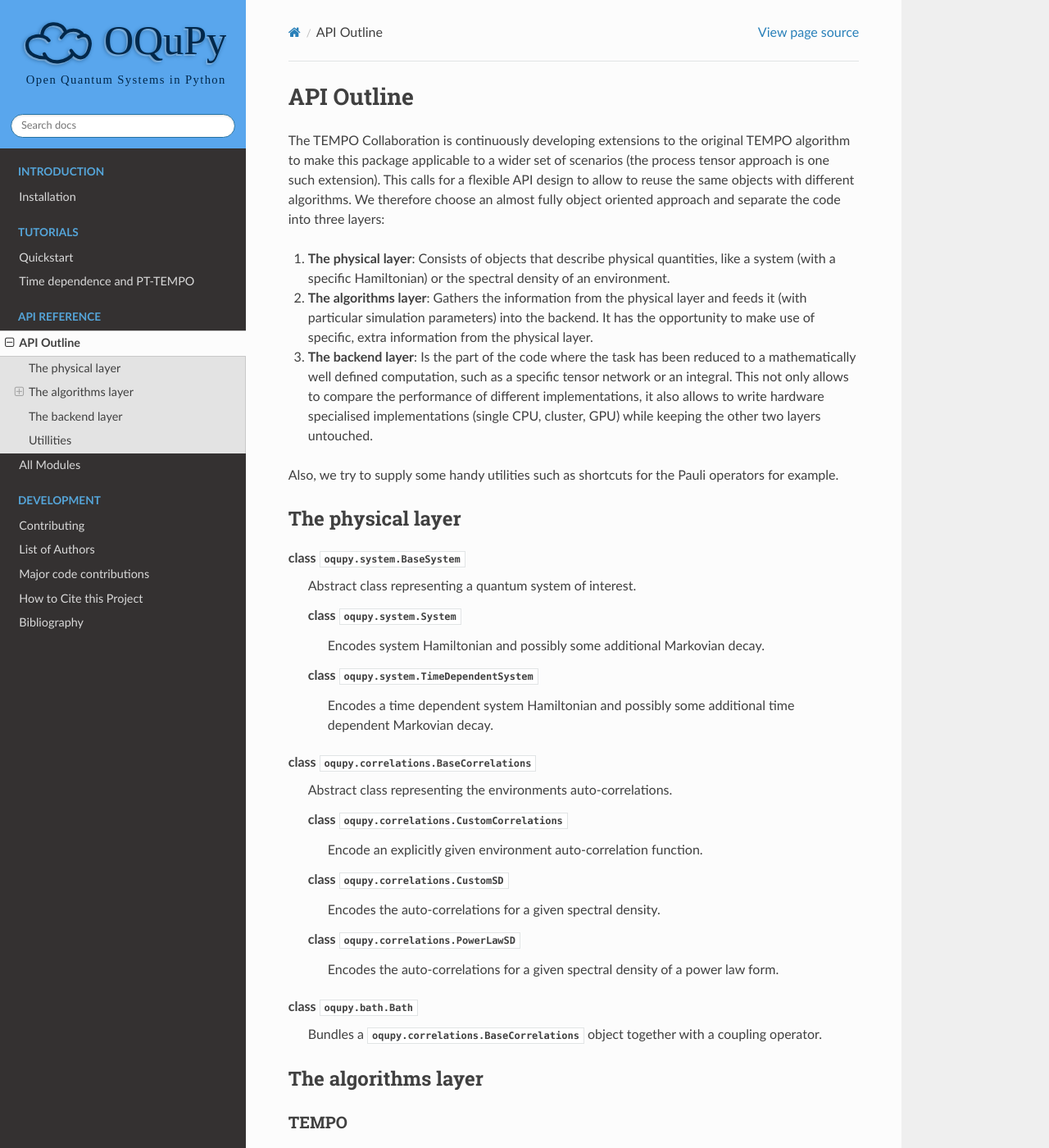
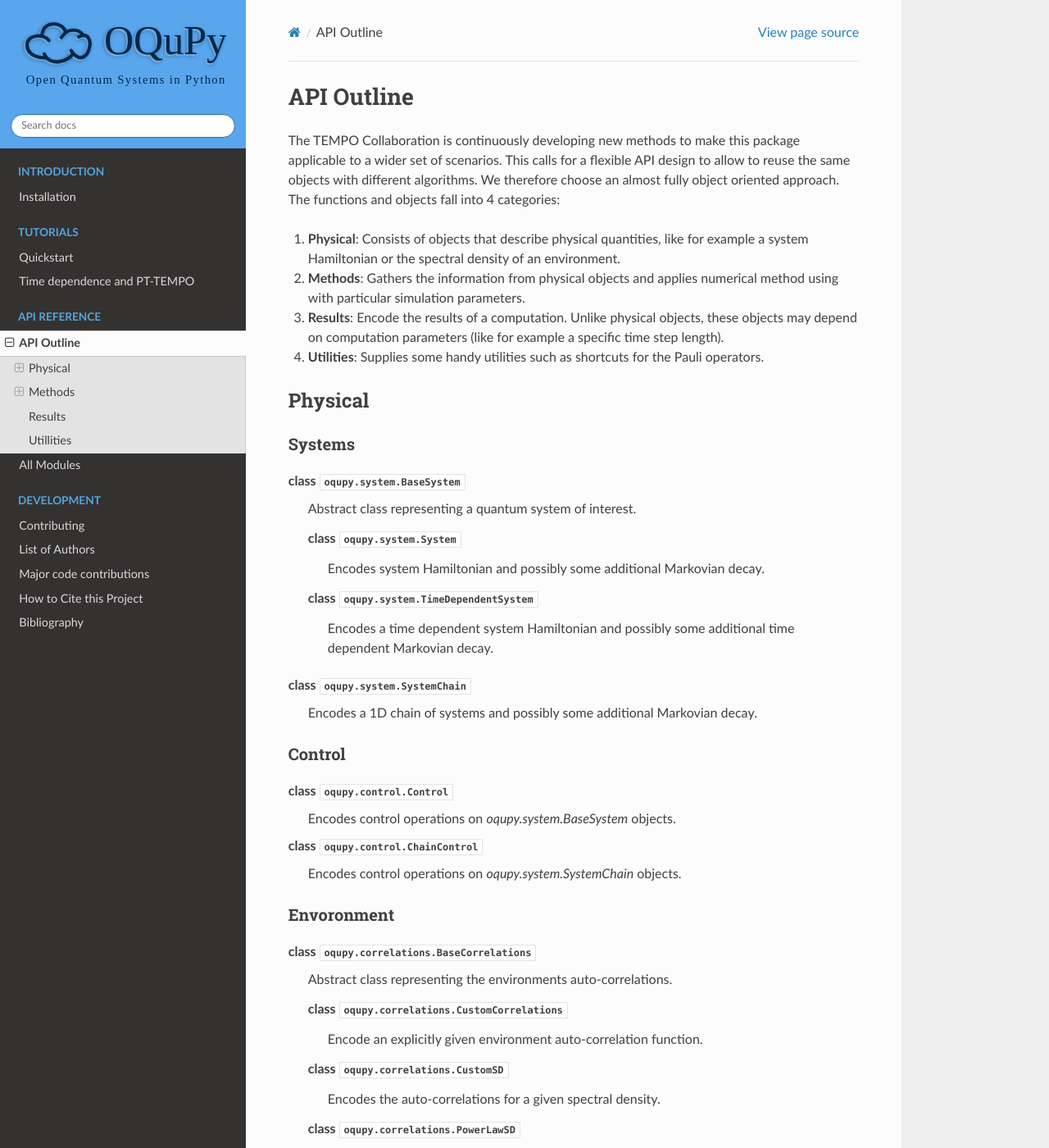
Before and after one commit to tempoCollaboration/OQuPy, a Sphinx documentation site: the page built from docs/pages/api.rst, in a window 1280 px wide and 1400 px high. Shown: the whole window at 82% size. Built offline with Sphinx 7.4.7 and the Read the Docs theme 2.0.0, drawn with Linux system fonts in a browser that asks for light colours; the version number could not be read and is left out; some of the changed text lies outside the part shown.

```diff
--- a/docs/pages/api.rst
+++ b/docs/pages/api.rst
@@ -1,33 +1,27 @@
 API Outline
 ===========
 
-The TEMPO Collaboration is continuously developing extensions to the original
-TEMPO algorithm to make this package applicable to a wider set of scenarios
-(the process tensor approach is one such extension). This calls for a flexible
+The TEMPO Collaboration is continuously developing new methods to make this
+package applicable to a wider set of scenarios. This calls for a flexible
 API design to allow to reuse the same objects with different algorithms. We
-therefore choose an almost fully object oriented approach and separate the
-code into three layers:
+therefore choose an almost fully object oriented approach. The functions and
+objects fall into 4 categories:
 
-1. **The physical layer**: Consists of objects that describe physical
-   quantities, like a system (with a specific Hamiltonian) or the spectral
-   density of an environment.
-2. **The algorithms layer**: Gathers the information from the physical
-   layer and feeds it (with particular simulation parameters) into the backend.
-   It has the opportunity to make use of specific, extra information from the
-   physical layer.
-3. **The backend layer**: Is the part of the code where the task has been
-   reduced to a mathematically well defined computation, such as a specific
-   tensor network or an integral. This not only allows to compare the
-   performance of different implementations, it also allows to write hardware
-   specialised implementations (single CPU, cluster, GPU) while keeping the
-   other two layers untouched.
+1. **Physical**: Consists of objects that describe physical quantities, like
+   for example a system Hamiltonian or the spectral density of an environment.
+2. **Methods**: Gathers the information from physical objects and applies
+   numerical method using with particular simulation parameters.
+3. **Results**: Encode the results of a computation. Unlike physical objects,
+   these objects may depend on computation parameters (like for example a
+   specific time step length).
+4. **Utilities**: Supplies some handy utilities such as shortcuts for the
+   Pauli operators.
 
-Also, we try to supply some handy utilities such as shortcuts for the
-Pauli operators for example.
+Physical
+--------
 
-
-The physical layer
-------------------
+Systems
+*******
 
 class :class:`oqupy.system.BaseSystem`
   Abstract class representing a quantum system of interest.
@@ -38,6 +32,23 @@ class :class:`oqupy.system.BaseSystem`
   class :class:`oqupy.system.TimeDependentSystem`
     Encodes a time dependent system Hamiltonian and possibly some additional
     time dependent Markovian decay.
+
+class :class:`oqupy.system.SystemChain`
+  Encodes a 1D chain of systems and possibly some additional Markovian decay.
+
+
+Control
+*******
+
+class :class:`oqupy.control.Control`
+  Encodes control operations on `oqupy.system.BaseSystem` objects.
+
+class :class:`oqupy.control.ChainControl`
+  Encodes control operations on `oqupy.system.SystemChain` objects.
+
+
+Envoronment
+***********
 
 class :class:`oqupy.correlations.BaseCorrelations`
   Abstract class representing the environments auto-correlations.
@@ -56,11 +67,13 @@ class :class:`oqupy.bath.Bath`
   Bundles a :class:`oqupy.correlations.BaseCorrelations` object
   together with a coupling operator.
 
-The algorithms layer
---------------------
+
+Methods
+-------
 
 TEMPO
 *****
+(Time Evolving Matrix Product Operator)
 
 class :class:`oqupy.tempo.TempoParameters`
   Stores a set of parameters for a TEMPO computation.
@@ -69,10 +82,8 @@ class :class:`oqupy.tempo.Tempo`
   Class to facilitate a TEMPO computation.
 
   method :meth:`oqupy.tempo.Tempo.compute`
-    Method that carries out a TEMPO computation.
-
-class :class:`oqupy.dynamics.Dynamics`
-  Object that encodes the time evolution of a system (with discrete time steps).
+    Method that carries out a TEMPO computation and creates an
+    :class:`oqupy.dynamics.Dynamics` object.
 
 function :func:`oqupy.tempo.guess_tempo_parameters`
   Function that chooses an appropriate set of parameters for a particular
@@ -81,40 +92,69 @@ function :func:`oqupy.tempo.guess_tempo_parameters`
 
 PT-TEMPO
 ********
-
-class :class:`oqupy.pt_tempo.PtTempoParameters`
-  Stores a set of parameters for a PT-TEMPO computation.
+(Process Tensor - Time Evolving Matrix Product Operator)
 
 class :class:`oqupy.pt_tempo.PtTempo`
   Class to facilitate a PT-TEMPO computation.
 
   method :meth:`oqupy.pt_tempo.PtTempo.compute`
-    Method that carries out a PT-TEMPO computation.
+    Method that carries out a PT-TEMPO computation and creates an
+    :class:`oqupy.process_tensor.BaseProcessTensor` object.
 
-class :class:`oqupy.process_tensor.ProcessTensor`
+
+Process Tensor Applications
+***************************
+
+function :func:`oqupy.contractions.compute_dynamics`
+  Compute a :class:`oqupy.dynamics.Dynamics` object for given
+  :class:`oqupy.system.BaseSystem` and
+  :class:`oqupy.control.Control` and
+  :class:`oqupy.process_tensor.BaseProcessTensor` objects.
+
+function :func:`oqupy.contractions.compute_correlations`
+  Compute two time correlations for given
+  :class:`oqupy.system.BaseSystem` and
+  :class:`oqupy.process_tensor.BaseProcessTensor` objects.
+
+class :class:`oqupy.bath_dynamics.TwoTimeBathCorrelations`
+  Class to facilitate calculation of two-time bath correlations.
+
+  method :meth:`oqupy.bath_dynamics.TwoTimeBathCorrelations.occupation`
+    Function to calculate the change in bath occupation in a particular
+    bandwidth.
+
+  method :meth:`oqupy.bath_dynamics.TwoTimeBathCorrelations.correlation`
+    Function to calculate two-time correlation function between two
+    frequency bands of a bath.
+
+
+PT-TEBD
+*******
+(Process Tensor - Time Evolving Block Decimation)
+
+class :class:`oqupy.pt_tebd.PtTebdParameters`
+  Stores a set of parameters for a PT-TEBD computation.
+
+class :class:`oqupy.pt_tebd.PtTebd`
+  Class to facilitate a PT-TEBD computation.
+
+  method :meth:`oqupy.pt_tebd.PtTebd.compute`
+    Method that carries out a PT-TEMPO computation and returns an results
+    dictionary.
+
+
+
+Results
+-------
+
+class :class:`oqupy.dynamics.Dynamics`
+  Object that encodes the discretized evolution of the reduced density matrix
+  of a system.
+
+class :class:`oqupy.process_tensor.BaseProcessTensor`
   Object that encodes a so called process tensor (which captures all possible
   Markovian and non-Markovian interactions between some system and an
   environment).
-
-
-The backend layer
------------------
-
-Currently the only backend available is the ``'tensor-network'`` backend,
-makes use of the external python package
-`TensorNetwork <https://github.com/google/TensorNetwork>`_ to carry out the
-heavy lifting of the tensor network computations. This package itself can,
-however, be configured to use different tensor network backends
-(such as "numpy", "tensorflow" and "pytorch"). All the classes belonging to the
-algorithm layer allow you to choose the backend and its configuration
-(with the parameters ``backend`` and ``backend_config``).
-
-The default uses:
-
-.. code-block:: python3
-
-  backend = 'tensor-network'
-  backend_config = {'backend':'numpy'}
 
 
 Utillities
```
Also changed, not shown: docs/pages/introduction.rst (deleted, +0 -17 lines), 2 other files.
